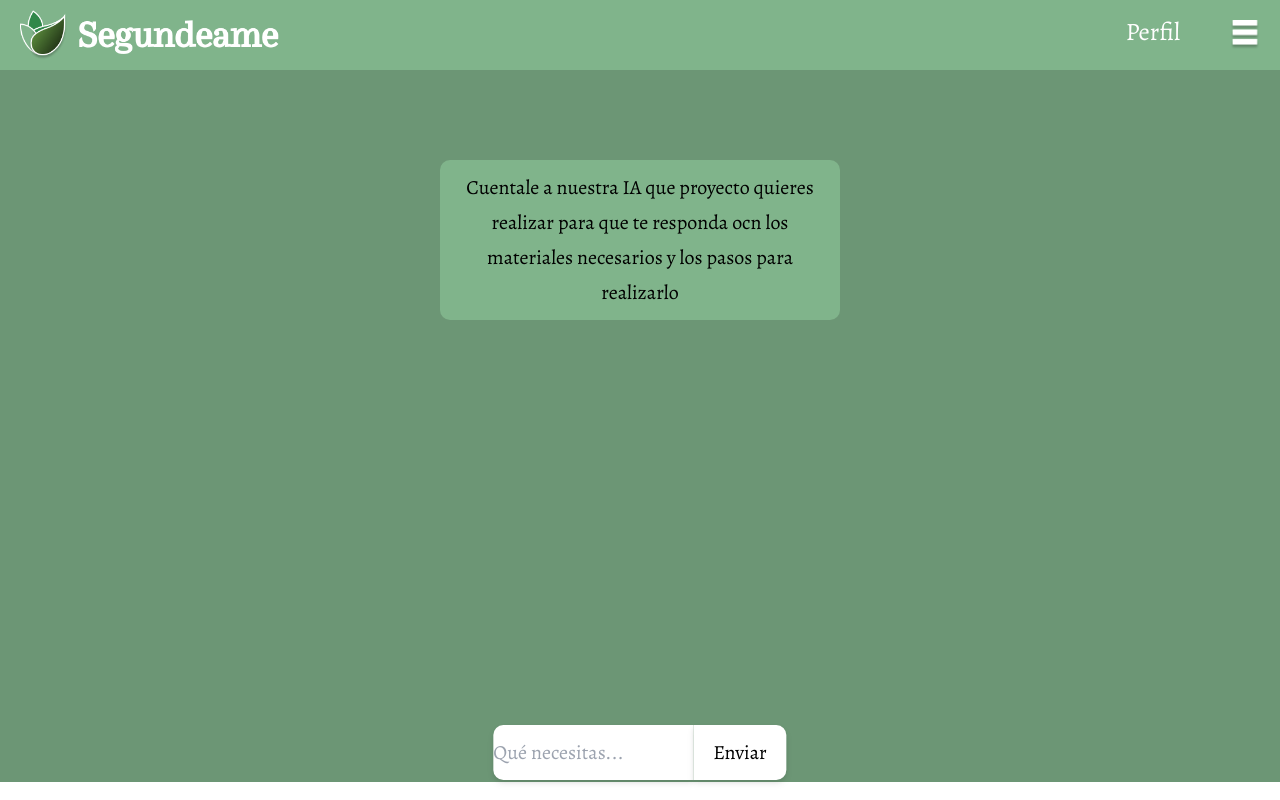
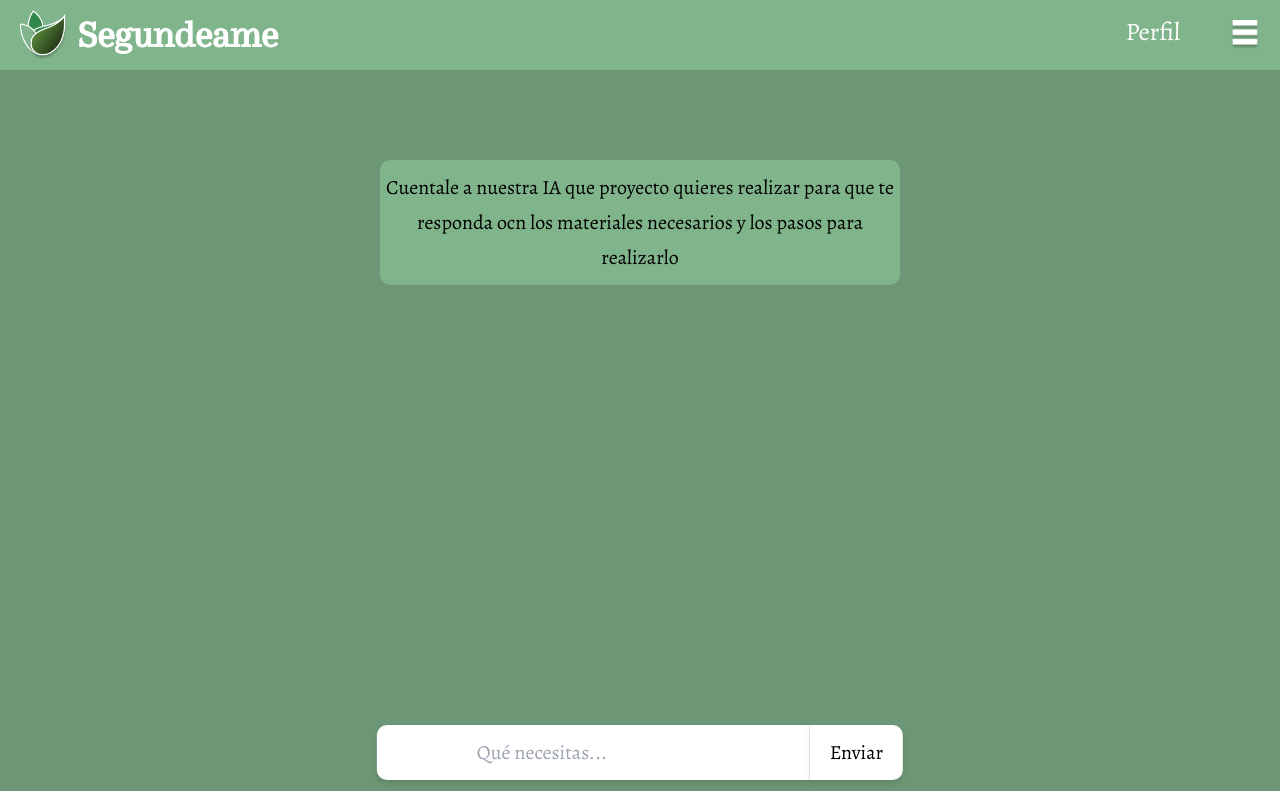
Before and after one commit to ilangar/Segundeame, a Next.js app in the folder segundeame/: page /ia in a window 1280 px wide. Built offline with nearby package versions, Linux system fonts and the light colour scheme.

Commit message:
Correccion de estilado en ChatIA y subir materiales

```diff
--- a/segundeame/app/(ia)/ia/page.jsx
+++ b/segundeame/app/(ia)/ia/page.jsx
@@ -4,7 +4,7 @@ export default function IA() {
 
     return (
 
-    <div className="bg-[#6C9675] h-[89%] ">
+    <div className="bg-[#6C9675] h-[90.1%]">
       <div >
         <ChatIA/>
       </div>
--- a/segundeame/app/(material)/subir-material/page.jsx
+++ b/segundeame/app/(material)/subir-material/page.jsx
@@ -42,7 +42,7 @@ export default function SubirMaterialesPage() {
 
     return (
         <main className="">
-            <div className="flex align-center justify-center w-full flex-col overflow-hidden">
+            <div className=" mt-10 flex align-center justify-center w-full flex-col overflow-hidden">
                 <form onSubmit={handleSubmit} className="flex align-center justify-center">
                     <fieldset className="flex align-center justify-center flex-col gap-y-2">
                         <label className="block border border-[#80B48B] rounded-md py-2 px-4 mr-2">
@@ -63,6 +63,7 @@ export default function SubirMaterialesPage() {
                                 className=""
                                 value={material}
                                 onChange={(e) => setMaterial(e.target.value)}
+                                className="focus:outline-none"
                             />
                         </label>
                         <label className="block border border-[#80B48B] rounded-md py-2 px-4 mr-2">
@@ -72,18 +73,20 @@ export default function SubirMaterialesPage() {
                                 placeholder="Descripción*"
                                 value={caracteristicas}
                                 onChange={(e) => setCaracteristicas(e.target.value)}
+                                className="focus:outline-none"
                             />
                         </label>
-                        <div className="block border border-[#80B48B] rounded-md py-2 px-4 mr-2">
+                        <div className="block border border-[#80B48B] rounded-md py-2 px-4 mr-2 ">
                             <label className="block">Contacto:</label>
-                            <div className="block">
-                                <label className="block">
+                            <div className="block ">
+                                <label className="block focus:outline-none ">
                                     <input
                                         type="email"
                                         required
                                         placeholder="Email*"
                                         value={email}
                                         onChange={(e) => setEmail(e.target.value)}
+                                        className="focus:outline-none"
                                     />
                                 </label>
                                 <label className="block">
@@ -92,6 +95,8 @@ export default function SubirMaterialesPage() {
                                         placeholder="Telefono"
                                         value={telefono}
                                         onChange={(e) => setTelefono(e.target.value)}
+                                        className="focus:outline-none"
+
                                     />
                                 </label>
                             </div>
@@ -99,7 +104,7 @@ export default function SubirMaterialesPage() {
                         <input
                             type="submit"
                             value="Subir material"
-                            className=" text-white flex align-center justify-center bg-[#80B48B] hover:bg-[#6C9675] cursor-pointer rounded-md py-2 px-4"
+                            className=" text-white bg-[#80B48B] hover:bg-[#6C9675] cursor-pointer rounded-md py-2 px-4"
                         />
                     </fieldset>
                 </form>
--- a/segundeame/app/components/chatIA.jsx
+++ b/segundeame/app/components/chatIA.jsx
@@ -33,18 +33,21 @@ const ChatIA = ({ onSearch }) => {
         {send ? (
           <h1 >Respuesta</h1>
         ):(
-          <h1 className="flex text-center rounded-lg py-2 px-4 w-[400px] bg-[#80B48B]">Cuentale a nuestra IA que proyecto quieres realizar para que te responda ocn los materiales necesarios y los pasos para realizarlo</h1>
+          <h1 className="flex text-center rounded-lg py-2 w-[520px] bg-[#80B48B]">Cuentale a nuestra IA que proyecto quieres realizar para que te responda ocn los materiales necesarios y los pasos para realizarlo</h1>
          )}
         </div>
 
         <form onSubmit={handleSearchSubmit} className=" flex align-center items-center">
-          <div className=" fixed bottom-4 left-1/2 -translate-x-1/2 items-center">
-            <input type="text"
-            placeholder="Qué necesitas..."
-            value={searchTerm}
-            onChange={handleSearchChange}
-            className=" py-2 w-40 focus:outline-none drop-shadow-md rounded-l-lg"
-          />
+          <div className=" fixed focus:outline-none bottom-4 left-1/2 -translate-x-1/2 items-center">
+            <label className=" ">
+              <input type="text"
+              placeholder="Qué necesitas..."
+              value={searchTerm}
+              onChange={handleSearchChange}
+              className="py-2 px-20 bg-white focus:outline-none drop-shadow-md rounded-l-lg"
+              />
+            </label>
+
           <button
             type="submit"
             className=" bg-white py-2 px-4 hover:bg-[#80B48B] focus:outline-none drop-shadow-md rounded-r-lg"
```
